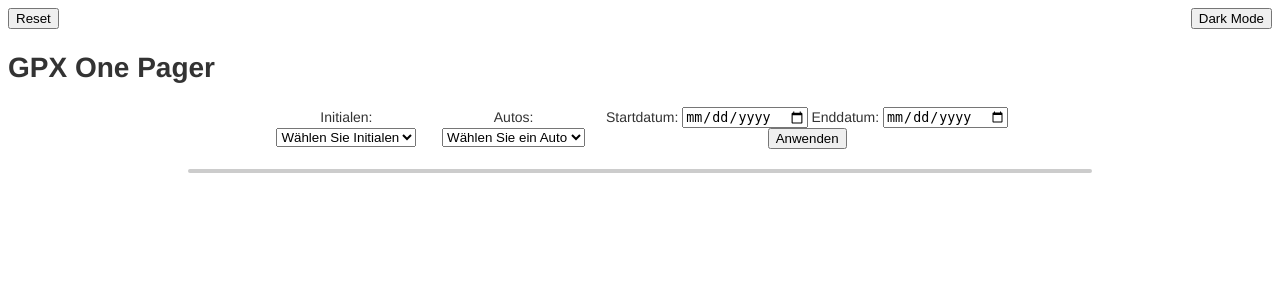
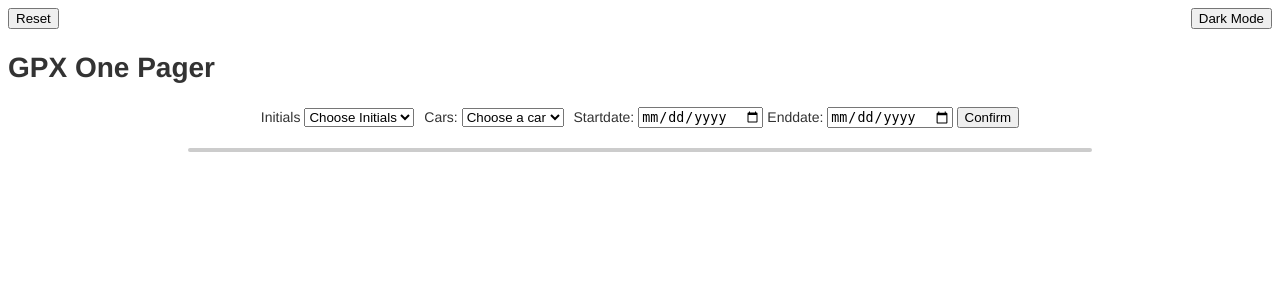
Before and after one commit to ErebosGoD/school_related_exercises, a Flask app: template gpxdataprocessing/templates/onepager.html in a window 1280 px wide. Shown: the top 300 px of the page. Run offline with Flask 3, Linux system fonts and the light colour scheme; the template is opened without the code that fills it, so the values that code supplies are empty; some libraries are stand-ins or nearby versions.

Commit message:
switched texts to english

```diff
--- a/gpxdataprocessing/static/scripts.js
+++ b/gpxdataprocessing/static/scripts.js
@@ -30,7 +30,7 @@ function loadInitials() {
         success: function (data) {
             var initialsSelect = $('#initials_select');
             initialsSelect.empty();
-            initialsSelect.append($('<option>').val('').text('Wählen Sie Initialen'));
+            initialsSelect.append($('<option>').val('').text('Choose Initials'));
             $.each(data, function (index, initials) {
                 initialsSelect.append($('<option>').val(initials).text(initials));
             });
@@ -54,7 +54,7 @@ function loadCars(initials) {
         success: function (data) {
             var carsSelect = $('#cars_select');
             carsSelect.empty();
-            carsSelect.append($('<option>').val('').text('Wählen Sie ein Auto'));
+            carsSelect.append($('<option>').val('').text('Choose a car'));
             $.each(data, function (index, car) {
                 carsSelect.append($('<option>').val(car).text(car));
             });
@@ -77,7 +77,7 @@ function displayFilteredTrack() {
     if (initials && startDate && endDate) {
         // Check if a car is selected, if not, display an error message
         if (!selectedCar) {
-            alert('Bitte wählen Sie ein Auto aus.');
+            alert('Please choose a car');
             return;
         }
 
@@ -91,7 +91,7 @@ function displayFilteredTrack() {
         });
     } else {
         // Handle error, e.g., show a message to the user
-        alert('Bitte wählen Sie Initialen und geben Sie Start-/Enddaten an.');
+        alert('Please choose initials and enter start-/enddate');
     }
 }
 
--- a/gpxdataprocessing/templates/onepager.html
+++ b/gpxdataprocessing/templates/onepager.html
@@ -23,24 +23,24 @@
         <div class="menu-container">
             <!-- Dropdown-Menu for initials -->
             <div class="select">
-                <label for="initials_select">Initialen:</label>
+                <label for="initials_select">Initials</label>
                 <select id="initials_select">
-                    <option value="">Wählen Sie Initialen</option>
+                    <option value="">Choose Initials:</option>
                 </select>
             </div>
             <!-- Dropdown-Menu for cars -->
             <div class="select">
-                <label for="cars_select">Autos:</label>
+                <label for="cars_select">Cars:</label>
                 <select id="cars_select">
-                    <option value="">Wählen Sie ein Auto</option>
+                    <option value="">Choose a car</option>
                 </select>
             </div>
             <div class="timeline">
-                <label for="start-date">Startdatum:</label>
+                <label for="start-date">Startdate:</label>
                 <input type="date" id="start-date" name="start-date">
-                <label for="end-date">Enddatum:</label>
+                <label for="end-date">Enddate:</label>
                 <input type="date" id="end-date" name="end-date">
-                <button id="apply-filters">Anwenden</button>
+                <button id="apply-filters">Confirm</button>
             </div>
 
         </div>
```
